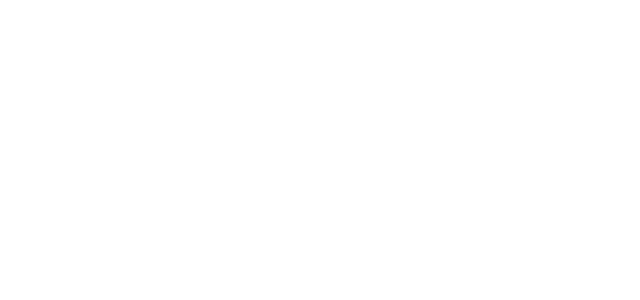
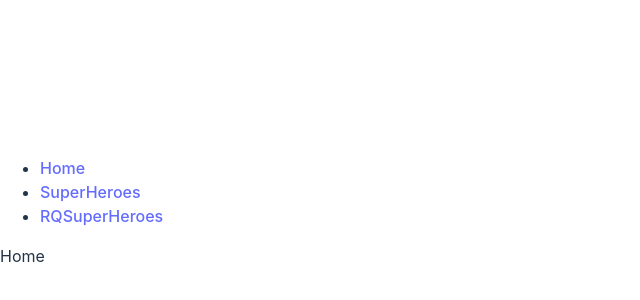
Before and after one commit to AlaaHamdyMohammadi/react-query-demo, a React (Vite) app: page / in a window 1280 px wide. Shown: the part 196-496 px from the top of the page, without its empty margins (0-640 px from the left). Built offline with nearby package versions, Linux system fonts and the light colour scheme.

Commit message:
Implement react-router-dom

```diff
--- a/src/App.jsx
+++ b/src/App.jsx
@@ -1,7 +1,32 @@
+import { BrowserRouter, Link, Route, Routes } from "react-router-dom";
 import "./App.css";
+import Home from "./pages/Home";
+import SuperHeroes from "./pages/SuperHeroes";
+import RQSuperHeroes from "./pages/RQSuperHeroes";
 
 function App() {
-  return <></>;
+  return (
+    <BrowserRouter>
+      <div>
+        <ul>
+          <li>
+            <Link to="/">Home</Link>
+          </li>
+          <li>
+            <Link to="/super-heroes">SuperHeroes</Link>
+          </li>
+          <li>
+            <Link to="/rq-super-heroes">RQSuperHeroes</Link>
+          </li>
+        </ul>
+      </div>
+      <Routes>
+        <Route path="/" element={<Home />} />
+        <Route path="/super-heroes" element={<SuperHeroes />} />
+        <Route path="/rq-super-heroes" element={<RQSuperHeroes />} />
+      </Routes>
+    </BrowserRouter>
+  );
 }
 
 export default App;
--- /dev/null
+++ b/src/pages/Home.jsx
@@ -0,0 +1,10 @@
+/* eslint-disable no-unused-vars */
+import React from 'react'
+
+const Home = () => {
+  return (
+    <div>Home</div>
+  )
+}
+
+export default Home
--- /dev/null
+++ b/src/pages/RQSuperHeroes.jsx
@@ -0,0 +1,10 @@
+/* eslint-disable no-unused-vars */
+import React from 'react'
+
+const RQSuperHeroes = () => {
+  return (
+    <div>RQSuperHeroes</div>
+  )
+}
+
+export default RQSuperHeroes
--- /dev/null
+++ b/src/pages/SuperHeroes.jsx
@@ -0,0 +1,10 @@
+/* eslint-disable no-unused-vars */
+import React from 'react'
+
+const SuperHeroes = () => {
+  return (
+    <div>SuperHeroes</div>
+  )
+}
+
+export default SuperHeroes
```
